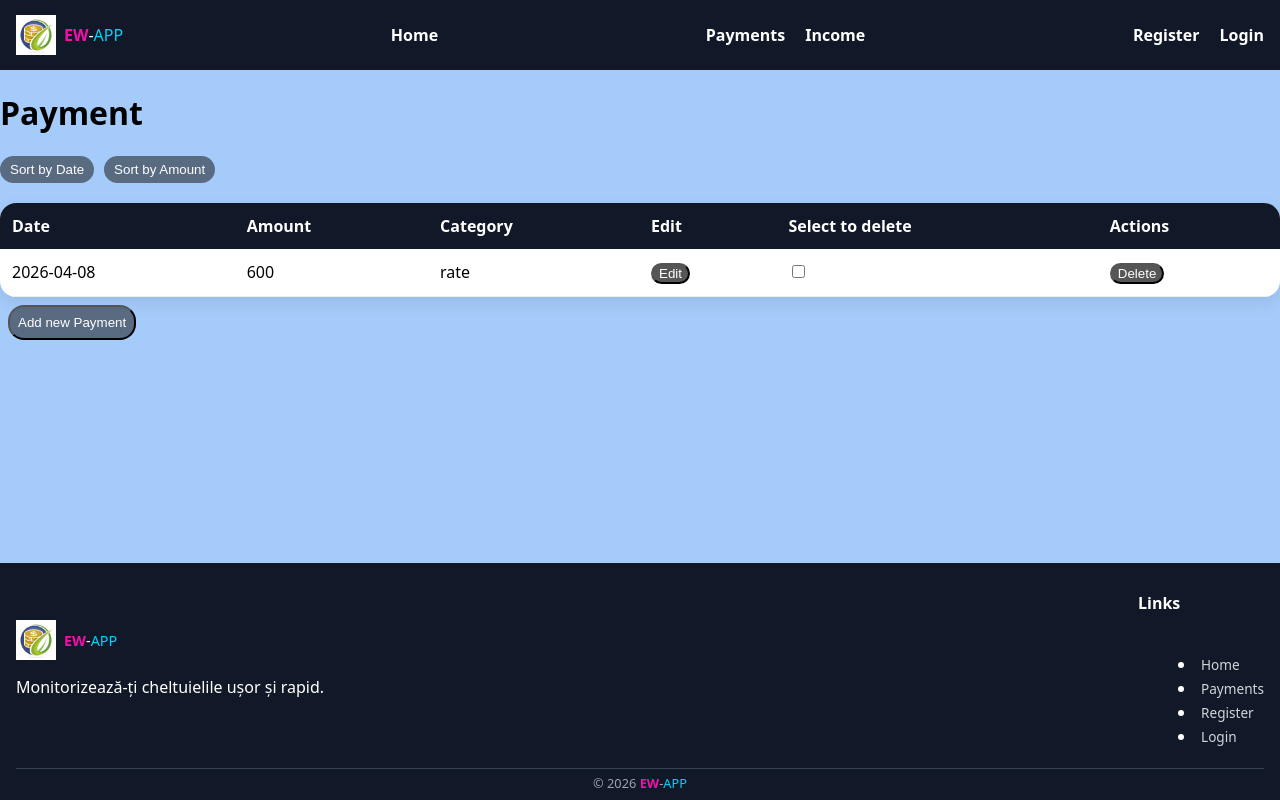
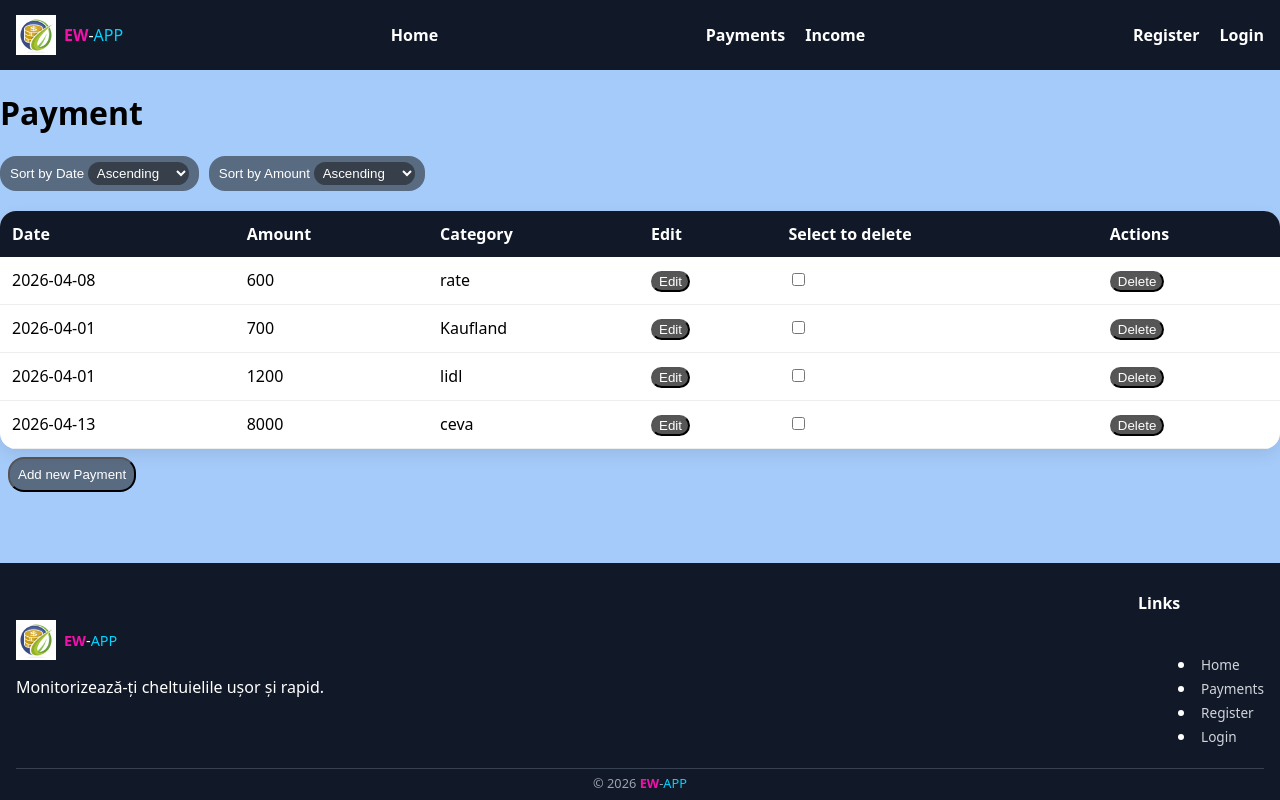
Before and after one commit to Ovidiu-Martalogu/ew-app, a React (Vite) app: page /payments in a window 1280 px wide. Built offline with nearby package versions, Linux system fonts and the light colour scheme; data requests are answered from the project's data file.

Commit message:
sorting data and amount ascending/descending

```diff
--- a/db.json
+++ b/db.json
@@ -33,6 +33,27 @@
       "category": "rate",
       "deleted": false,
       "id": 1
+    },
+    {
+      "date": "2026-04-01",
+      "amount": "700",
+      "category": "Kaufland",
+      "deleted": false,
+      "id": 2
+    },
+    {
+      "date": "2026-04-01",
+      "amount": "1200",
+      "category": "lidl",
+      "deleted": false,
+      "id": 3
+    },
+    {
+      "date": "2026-04-13",
+      "amount": "8000",
+      "category": "ceva",
+      "deleted": false,
+      "id": 4
     }
   ],
   "users": [
--- a/src/features/Income/Income.tsx
+++ b/src/features/Income/Income.tsx
@@ -60,7 +60,7 @@ export function Income() {
                         <input name="category" className={styles.input} />
                     </label>
                     <button type="submit" className={styles.button}>
-                        Add Payment
+                        Add Income
                     </button>
                 </form>
             )}
--- a/src/features/Payment/Payment.module.css
+++ b/src/features/Payment/Payment.module.css
@@ -53,13 +53,22 @@
 .sortBar button {
     padding: 6px 10px;
     border: none;
-    border-radius:1rem;
+    border-radius: 1rem;
     cursor: pointer;
     background: #111827;
     color: white;
     background-color: rgba(27, 27, 28, 0.54);
 }
 
+.selectAmount {
+    padding: 3px 5px;
+    border: none;
+    border-radius: 1rem;
+    cursor: pointer;
+    background: #111827;
+    color: white;
+    background-color: rgba(27, 27, 28, 0.54);
+}
 
 .normalAmount {
     background: #dbeafe;
@@ -80,7 +89,7 @@
     padding: 0.5rem;
     margin: 0.5rem;
     color: white;
-      border-radius: 1rem;
+    border-radius: 1rem;
 
 }
 
--- a/src/features/Payment/Payment.tsx
+++ b/src/features/Payment/Payment.tsx
@@ -1,14 +1,17 @@
 import { useEffect, useState } from "react";
-import type { Payment } from "./types";
+import type { Payment , SortChoice} from "./types";
 
 import styles from './Payment.module.css';
 
 const apiUrl = `${import.meta.env.VITE_API_URL}/payments`;
 
+
+
 export function Payment() {
     const [payment, setpayment] = useState<Payment[] | null>(null);
     const [addPayment, setAddPayment] = useState(false);
     const [sortField, setSortField] = useState<"date" | "amount" | null>(null);
+    const [sortChoice, setSortChoice] = useState<SortChoice>("ascending");
     const buttonAddPayment = () => {
         setAddPayment(!addPayment);
     };
@@ -31,7 +34,7 @@ export function Payment() {
         const date = data.get("date");
         const amount = data.get("amount");
         const category = data.get("category");
-        if (!date ||!amount || !category) {
+        if (!date || !amount || !category) {
             alert("Please fill all the rouds");
             return;
         }
@@ -88,18 +91,22 @@ export function Payment() {
         );
 
     }
+    //sort payments
     const sortedPayments = [...(payment ?? [])].sort((a, b) => {
         if (!sortField) return 0;
 
+        let result = 0;
+
         if (sortField === "amount") {
-            return Number(a.amount) - Number(b.amount);
+            result = Number(a.amount) - Number(b.amount);
         }
 
         if (sortField === "date") {
-            return new Date(a.date).getTime() - new Date(b.date).getTime();
+            result =
+                new Date(a.date).getTime() - new Date(b.date).getTime();
         }
 
-        return 0;
+        return sortChoice === "descending" ? -result : result;
     });
     if (!payment) {
         return (
@@ -122,8 +129,35 @@ export function Payment() {
 
             {/* SORT BUTTONS */}
             <div className={styles.sortBar}>
-                <button onClick={() => setSortField("date")}>Sort by Date</button>
-                <button onClick={() => setSortField("amount")}>Sort by Amount</button>
+                <button onClick={() => setSortField("date")}>
+                    <label htmlFor="sort">
+                        Sort by Date{" "}
+                        <select
+                            name="sort"
+                            id="sort"
+                            className={styles.selectAmount}
+                            onChange={(e) => setSortChoice(e.target.value as SortChoice)}
+                        >
+                            <option value="ascending">Ascending</option>
+                            <option value="descending">Descending</option>
+                        </select>
+                    </label>
+                </button>
+
+                <button onClick={() => setSortField("amount")}>
+                    <label htmlFor="sortAmount">
+                        Sort by Amount{" "}
+                        <select
+                            name="sortAmount"
+                            id="sortAmount"
+                            className={styles.selectAmount}
+                            onChange={(e) => setSortChoice(e.target.value as SortChoice)}
+                        >
+                            <option value="ascending">Ascending</option>
+                            <option value="descending">Descending</option>
+                        </select>
+                    </label>
+                </button>
             </div>
 
             {/* TABLE */}
@@ -146,7 +180,7 @@ export function Payment() {
                                 <td>{key.date}</td>
                                 <td>{key.amount}</td>
                                 <td>{key.category}</td>
-                                 <td>
+                                <td>
                                     <button
                                         className={styles.editButton}
                                         onClick={() => deletePayment(key.id)}
--- a/src/features/Payment/types.ts
+++ b/src/features/Payment/types.ts
@@ -5,3 +5,5 @@ export type Payment = {
     category:string;
     deleted:boolean
 }
+
+export type SortChoice = "ascending" | "descending";
```
